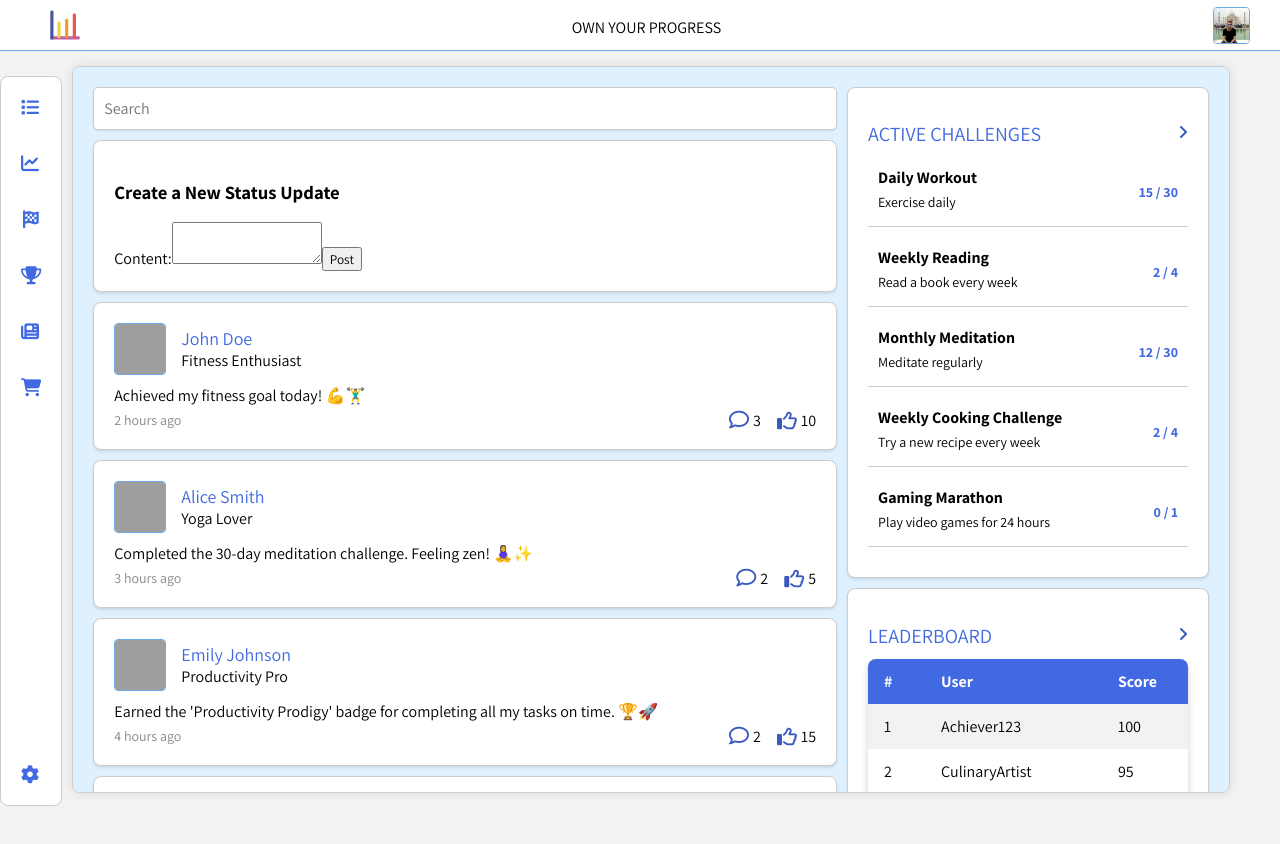
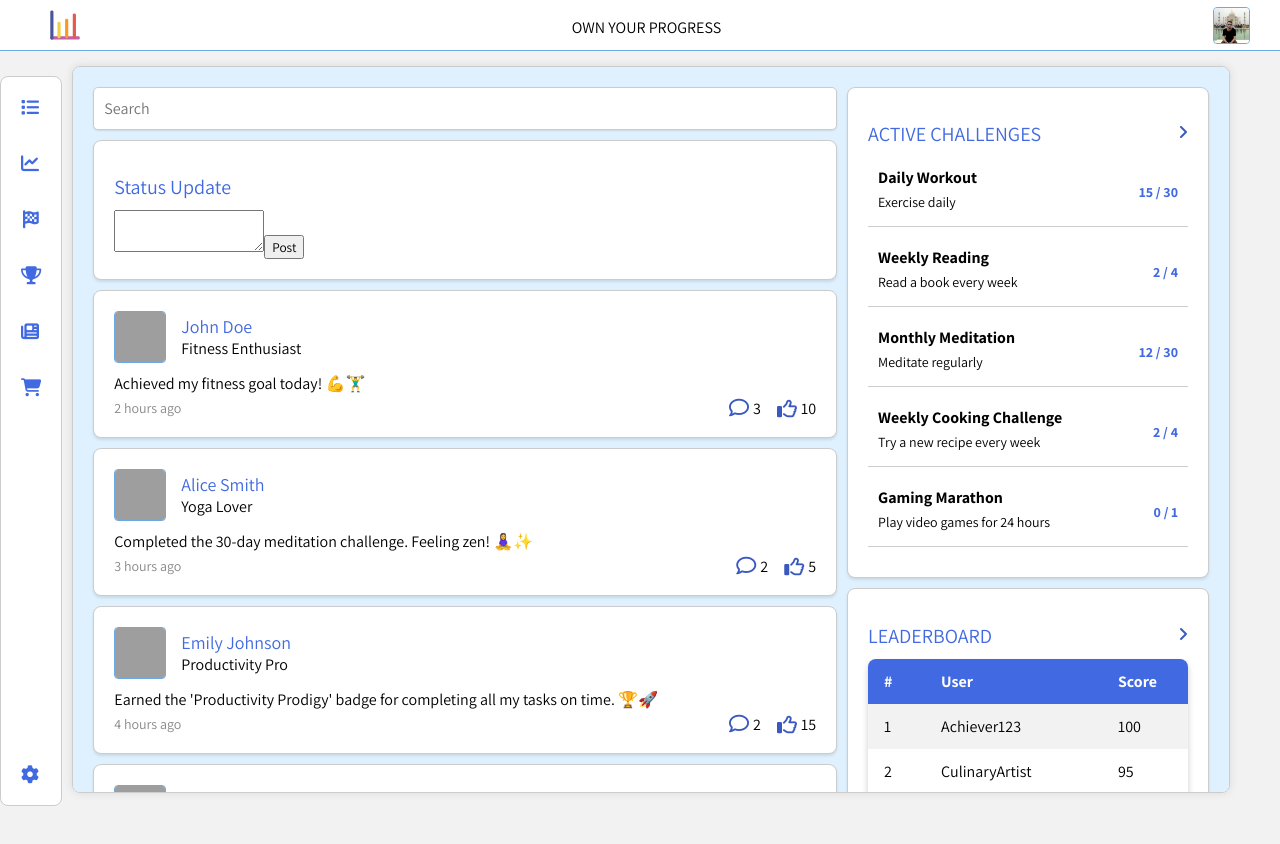
Before and after one commit to joseph-johnson27001/habits_tracker, a Vue app: page /habits in a window 1280 px wide. Shown: the top 844 px of the page. Built offline with nearby package versions, Linux system fonts and the light colour scheme; grey boxes are pictures that could not be loaded.

Commit message:
Title update

```diff
--- a/src/components/NewsFeed/NewsFeed.vue
+++ b/src/components/NewsFeed/NewsFeed.vue
@@ -2,9 +2,8 @@
   <div class="news-feed">
     <SearchBar />
     <div class="status-update card">
-      <h3>Create a New Status Update</h3>
+      <h1>Status Update</h1>
       <form @submit.prevent="createStatusUpdate">
-        <label for="content">Content:</label>
         <textarea
           v-model="newStatusUpdate.content"
           id="content"
```
